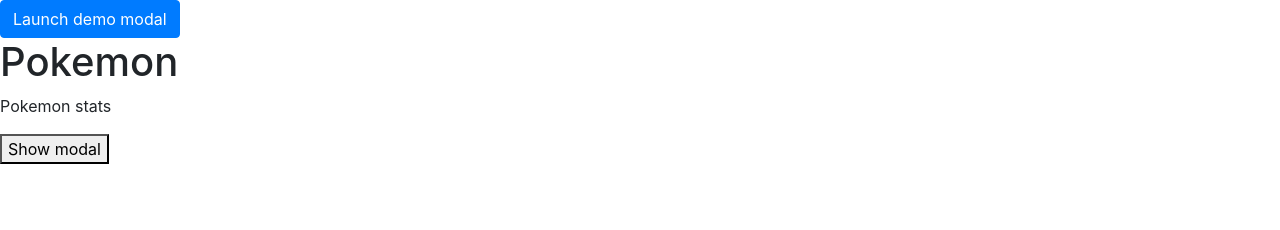
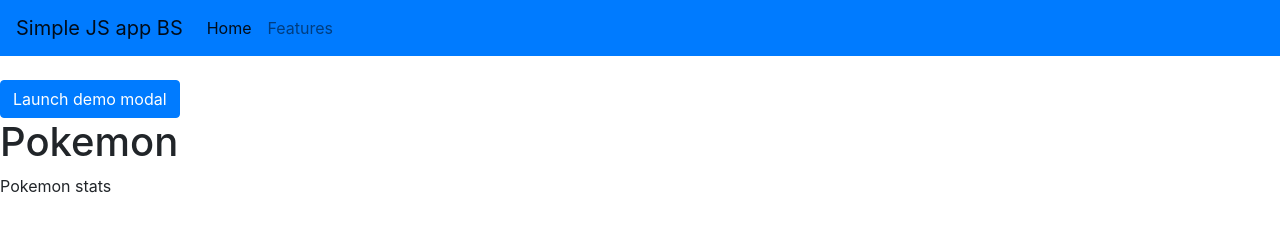
Before and after one commit to deliretik/simple-js-app-bs, a plain HTML site: page index.html in a window 1280 px wide. Drawn offline with nearby package versions, Linux system fonts and the light colour scheme; no server answers.

Commit message:
added navbar bs

```diff
--- a/index.html
+++ b/index.html
@@ -9,15 +9,34 @@
 	<link href="css/styles.css" rel="stylesheet" type="text/css"/>
 </head>
 <body>
+  <!--bs-navbar-->
+  <nav class="navbar navbar-expand-lg navbar-light bg-primary">
+    <a class="navbar-brand" href="#">Simple JS app BS</a>
+    <button class="navbar-toggler" type="button" data-toggle="collapse" data-target="#navbarNav" aria-controls="navbarNav" aria-expanded="false" aria-label="Toggle navigation">
+      <span class="navbar-toggler-icon"></span>
+    </button>
+    <div class="collapse navbar-collapse" id="navbarNav">
+      <ul class="navbar-nav">
+        <li class="nav-item active">
+          <a class="nav-link" href="#">Home <span class="sr-only">(current)</span></a>
+        </li>
+        <li class="nav-item">
+          <a class="nav-link" href="#">Features</a>
+        </li>
+      </ul>
+    </div>
+  </nav>
+  <br>
 	<!-- Button trigger modal -->
 	<button type="button" class="btn btn-primary" data-toggle="modal" data-target="#exampleModal">
   Launch demo modal
   </button>
+  <br>
   <!--simple-js-app HTML-->
     <h1>Pokemon</h1>
     <p>Pokemon stats</p>
     <ul class="list-group"></ul>
-    <button id="show-modal" data-target="#exampleModal">Show modal</button>
+    <!--<button id="show-modal" data-target="#exampleModal">Show modal</button>-->
     <div id="modal-container">
       <!-- <div class='modal'>
         <button class='modal-close'>Close</button>
--- a/js/scripts.js
+++ b/js/scripts.js
@@ -17,6 +17,7 @@ let pokemonRepository = (function () {
       let pokemonButton = document.createElement('button');
         pokemonButton.innerText = pokemon.name;
         pokemonButton.classList.add('btn-primary');
+        //pokemonButton.dataset.target = "#exampleModal";
         pokemonListItem.appendChild(pokemonButton);
         pokemonUnorderedList.appendChild(pokemonListItem);
         pokemonButton.addEventListener('click', function () {
```
